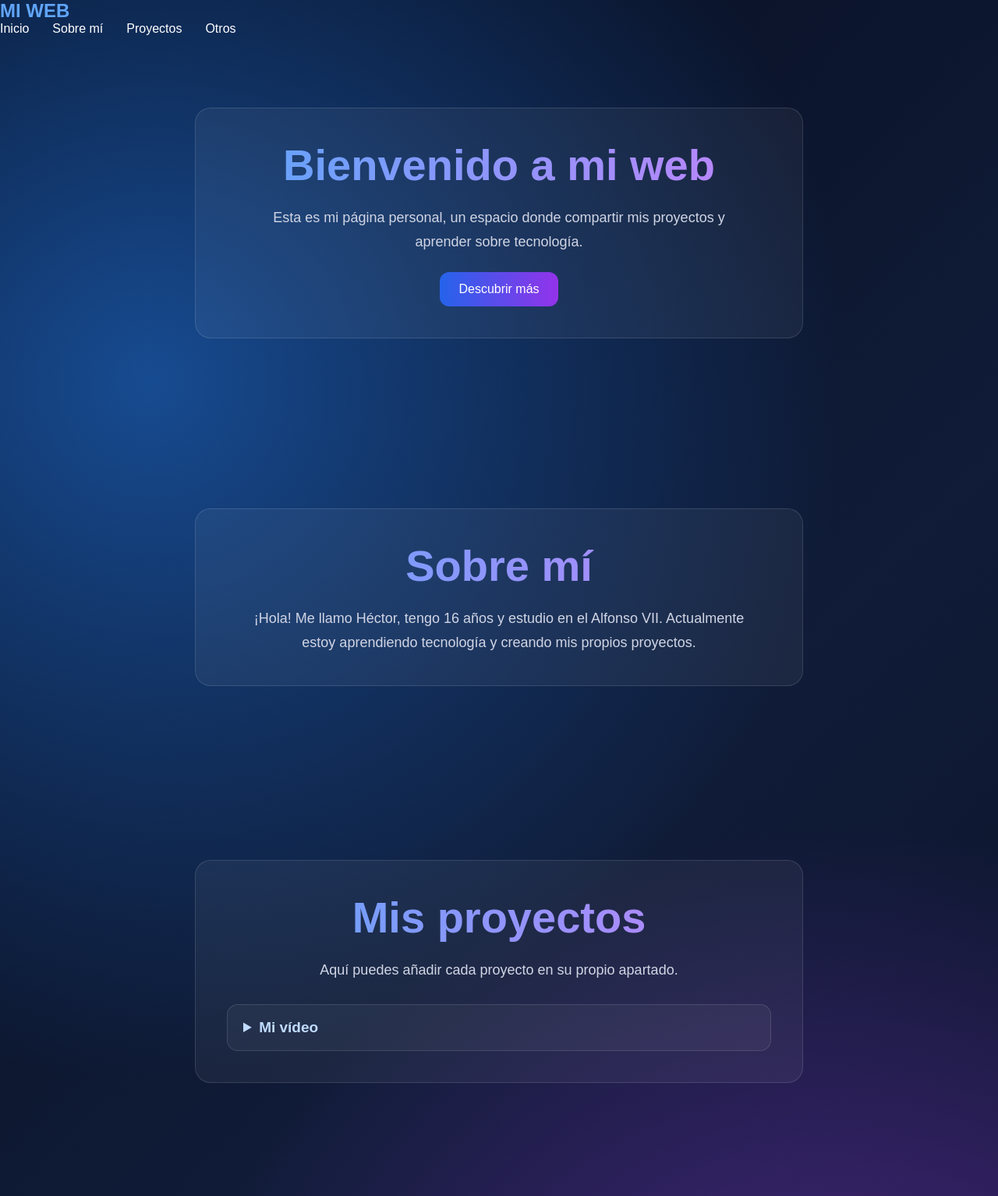
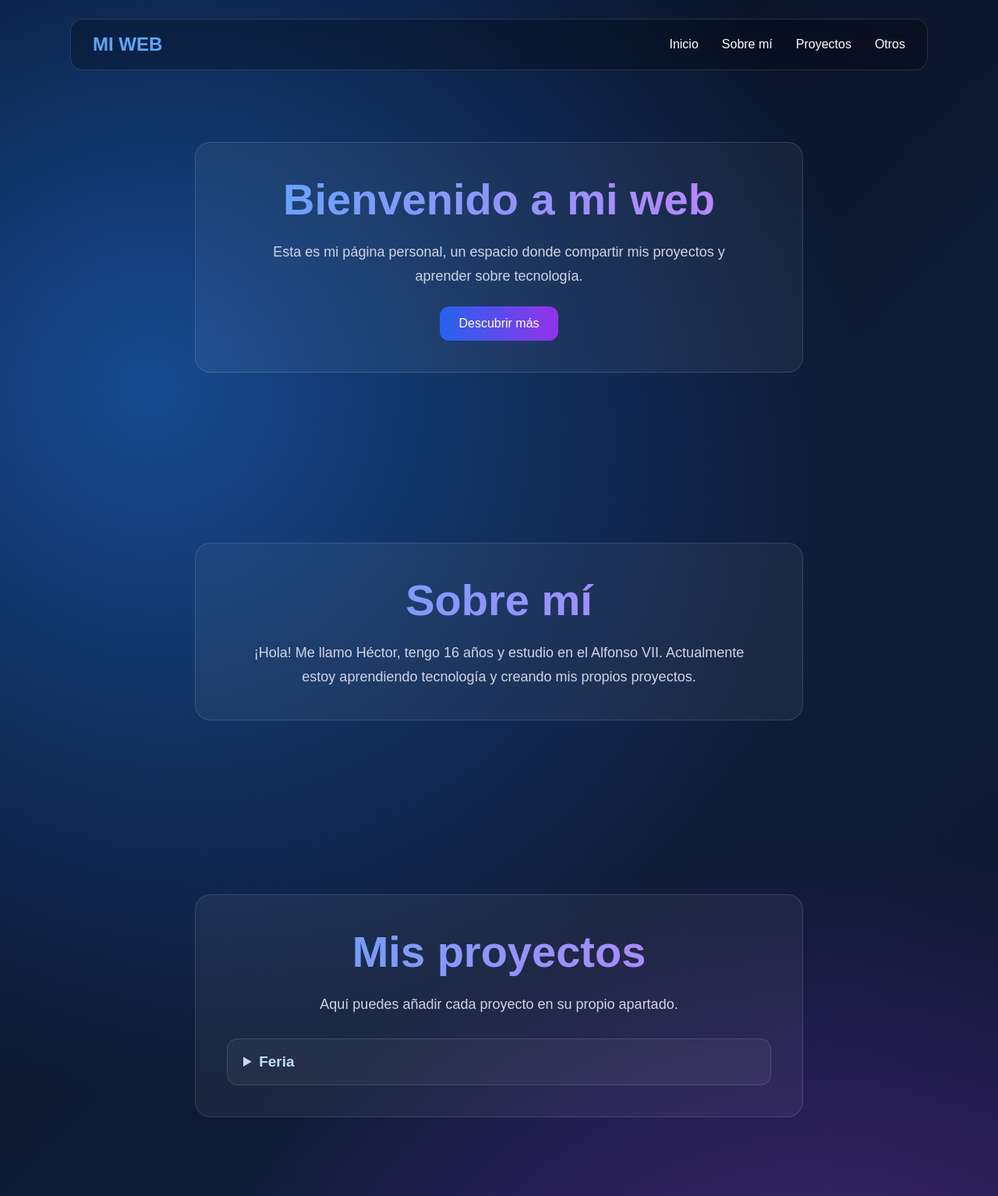
Before and after one commit to hectorr170/Mi-p-gina-web, a plain HTML site: page index.html in a window 1280 px wide. Shown: the top 1534 px of the page at 78% size. Drawn offline with Linux system fonts and the light colour scheme.

Commit message:
Renombra el proyecto como Feria y conserva la descripción

```diff
--- a/index.html
+++ b/index.html
@@ -24,7 +24,7 @@ body {
 }
 
 /* MENU */
-av {
+nav {
     display: flex;
     justify-content: space-between;
     align-items: center;
@@ -350,7 +350,7 @@ footer {
                 <!-- Añade aquí un bloque <details class="proyecto"> por cada proyecto. -->
 
                 <details class="proyecto">
-                    <summary>Mi vídeo</summary>
+                    <summary>Feria</summary>
                     <p>He utilizado una placa Arduino y seis LED que se encienden y apagan de forma alterna y ordenada. Mediante un programa, he conseguido que los LED brillen siguiendo una secuencia.</p>
                     <div class="video-contenedor">
                         <video controls preload="metadata">
```
